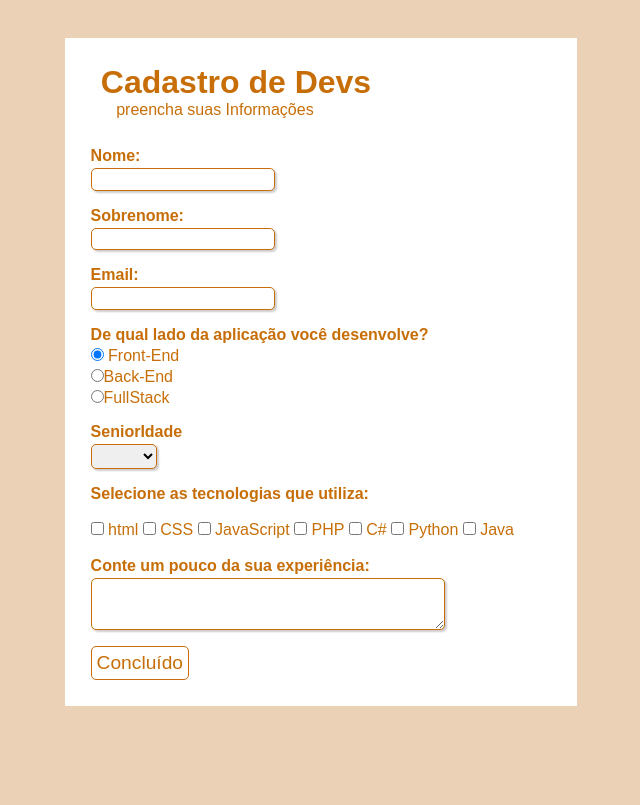
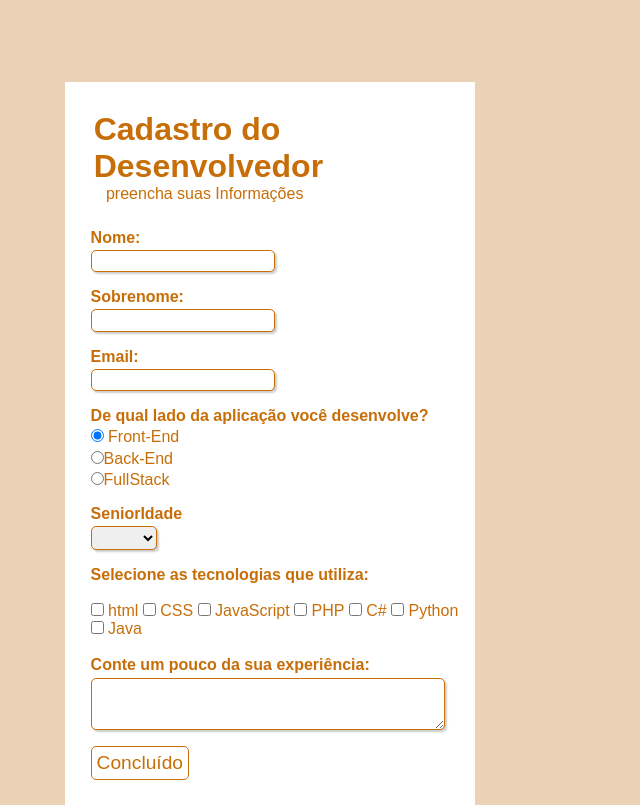
Before and after one commit to NaclaraSantos/formulariohtml, a plain HTML site: page index.html in a window 1280 px wide. Shown: the whole page, without its empty margins (383-1023 px from the left). Drawn offline with Linux system fonts and the light colour scheme.

Commit message:
enviando alteração

```diff
--- a/index.html
+++ b/index.html
@@ -12,7 +12,7 @@
 
     <!--título e subtítulo-->
     <div class="formulario">
-      <h1 id="Título">Cadastro de Devs</h1>
+      <h1 id="Título">Cadastro do Desenvolvedor</h1>
       <p id="Subtitulo">preencha suas Informações</p>
       <br>
     </div>
--- a/style.css
+++ b/style.css
@@ -5,10 +5,12 @@
 
 }
 #Título{
-  padding-top: 5%;
+  padding-top: 7%;
   font-family: sans-serif;
   color:rgb(199, 110, 8);
   margin-left: 7%;
+  margin-top: 20%;
+
 }
 #Subtitulo{
   font-family: sans-serif;
@@ -55,7 +57,7 @@ fieldset.grupo.campo{
   padding-right: 1em;
 }
 .campo input :focus, .campo select :focus, .campo textarea:focus{
-background-color: #e0e0f8;
+background-color: #fff;
 }
 .botao{
   font-size: 1.2em;
@@ -77,7 +79,9 @@ background-color: #e0e0f8;
   background-color: #fff;
   padding-left: 5%;
   padding-bottom: 5%;
+  margin-right: 20%;
 }
 .formulario{
   background-color: #fff;
+  margin-right: 20%;
 }
```
